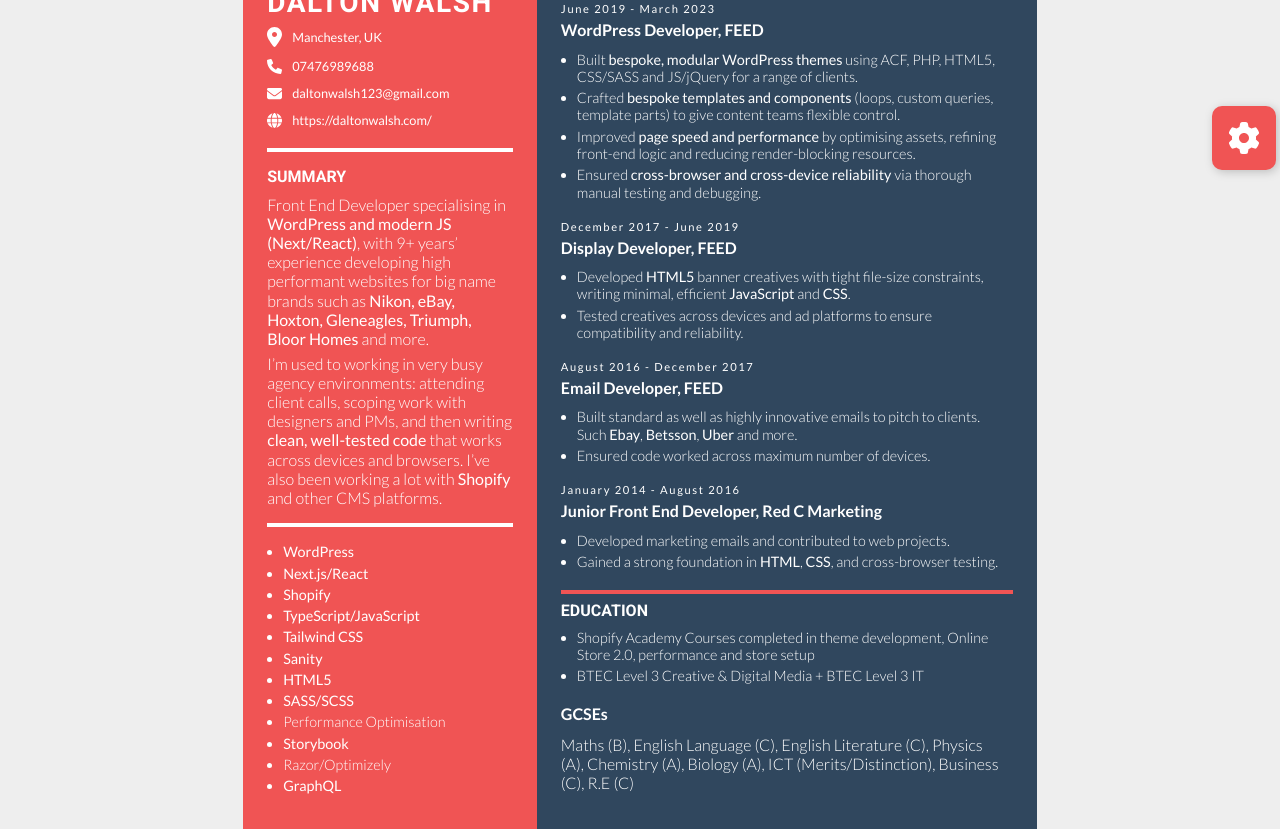
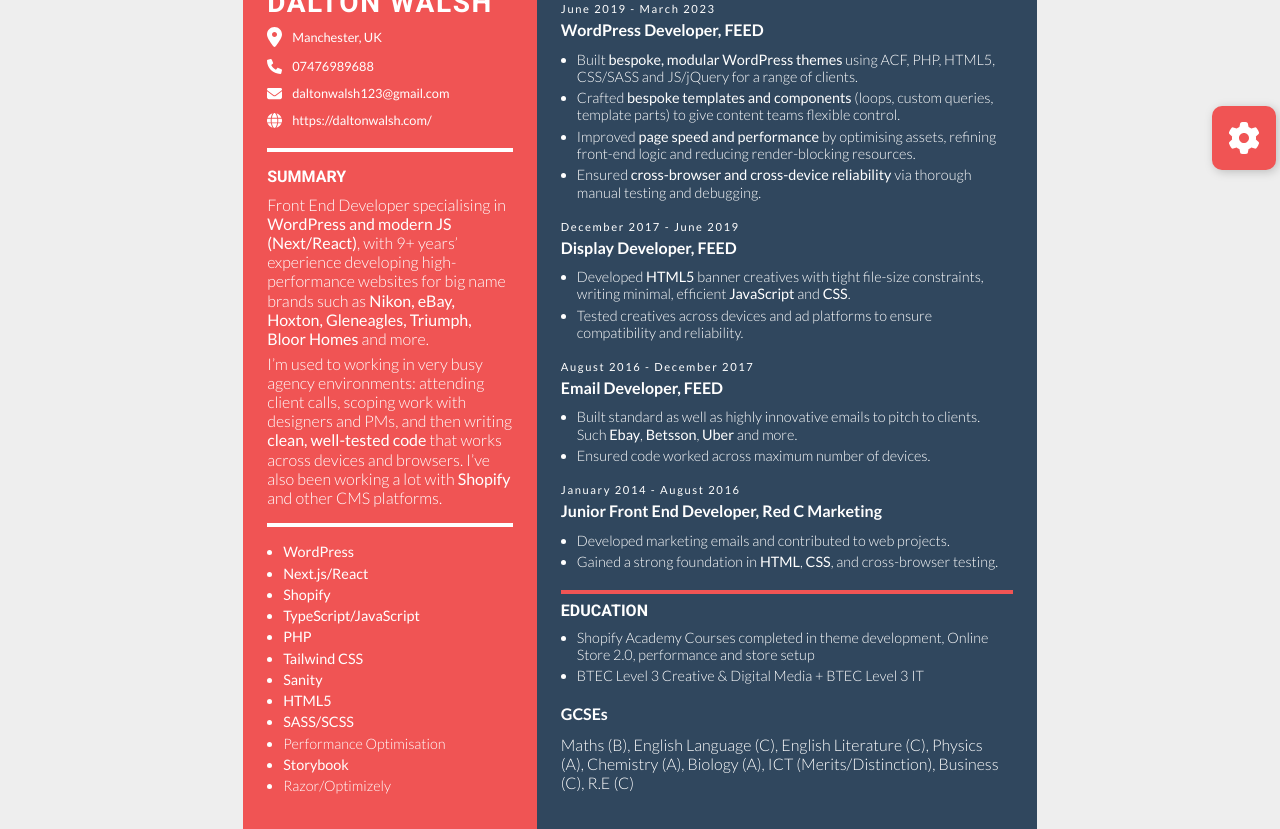
Before and after one commit to Dalton123/Dalton-Walsh-CV, a website: page 3.html in a window 1280 px wide. Shown: the part 294-1123 px from the top of the page. Drawn offline with Linux system fonts and the light colour scheme.

Commit message:
Fix typo in summary and update skills list to include PHP while commenting out GraphQL entry

```diff
--- a/3.html
+++ b/3.html
@@ -59,7 +59,7 @@
           <p>
             Front End Developer specialising in
             <b>WordPress and modern JS (Next/React)</b>, with 9+ years’
-            experience developing high performant websites for big name brands
+            experience developing high-performance websites for big name brands
             such as
             <b>Nikon, eBay, Hoxton, Gleneagles, Triumph, Bloor Homes</b> and
             more.
@@ -80,6 +80,7 @@
             <li><b>Next.js/React</b></li>
             <li><b>Shopify</b></li>
             <li><b>TypeScript/JavaScript</b></li>
+            <li><b>PHP</b></li>
             <li><b>Tailwind CSS</b></li>
             <li><b>Sanity</b></li>
             <li><b>HTML5</b></li>
@@ -89,7 +90,7 @@
             <li><b>Storybook</b></li>
             <li>Razor/Optimizely</li>
             <!-- <li>Webpack/Vite</li> -->
-            <li><b>GraphQL</b></li>
+            <!-- <li><b>GraphQL</b></li> -->
           </ul>
         </div>
       </section>
```
